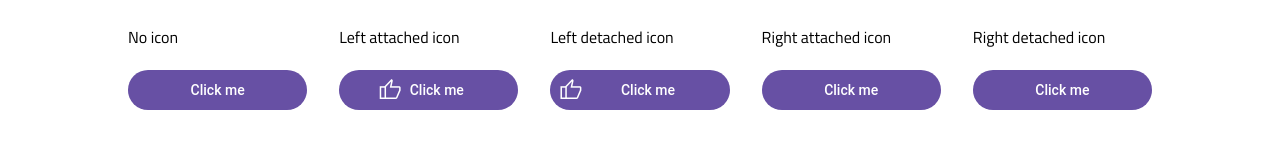
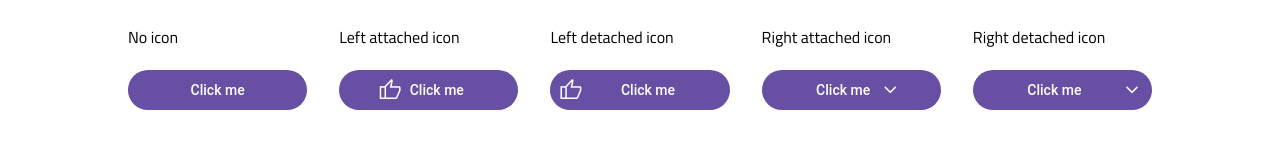
Before and after one commit to rodrigojcmello/kiskadee, a React (Vite) app in the folder packages/react/: page / in a window 1280 px wide. Shown: the part 161-321 px from the top of the page. Built offline with nearby package versions, Linux system fonts and the light colour scheme.

Commit message:
feat: add iconRight to new style Class

```diff
--- a/packages/react/src/components/Button/Button.tsx
+++ b/packages/react/src/components/Button/Button.tsx
@@ -110,7 +110,7 @@ export const Button: FC<ButtonProps> = ({
         <div
           className={[
             'button__icon-left',
-            button.iconLeft.base,
+            button.icon.base,
             button.iconLeft.color,
             button.iconLeft.size,
             button.iconLeft.padding,
@@ -137,6 +137,22 @@ export const Button: FC<ButtonProps> = ({
       >
         {text}
       </span>
+      {iconRight && (
+        <div
+          className={[
+            'button__icon-right',
+            button.icon.base,
+            button.iconRight.color,
+            button.iconRight.size,
+            button.iconRight.padding,
+            button.common.transition,
+          ]
+            .join(' ')
+            .trim()}
+        >
+          {iconRight}
+        </div>
+      )}
     </button>
   );
 };
--- a/packages/react/src/components/Button/elements/01_container.ts
+++ b/packages/react/src/components/Button/elements/01_container.ts
@@ -137,8 +137,7 @@ export class ButtonStyle {
       padding: 0,
       cursor: 'pointer',
       fontSize: '16px',
-      transitionProperty:
-        'box-shadow, border-color, background, padding, min-width, border-radius',
+      transitionProperty: 'box-shadow, border-color, background, padding, min-width, border-radius',
       display: 'flex',
       alignItems: 'center',
       justifyContent: 'center',
@@ -155,6 +154,31 @@ export class ButtonStyle {
     delete containerStyle.borderWidth;
     delete containerStyle.borderStyle;
 
+    const containerHover = this.getStateStyle<ButtonElementContainer>('container', 'hover');
+    const textHover = this.getStateStyle<ButtonElementText>('text', 'hover');
+    const leftIconHover = this.getStateStyle<ButtonElementIcon>(this.getIcon('left'), 'hover');
+    const rightIconHover = this.getStateStyle<ButtonElementIcon>(this.getIcon('right'), 'hover');
+
+    const containerPressed = this.getStateStyle<ButtonElementContainer>('container', 'pressed');
+    const textPressed = this.getStateStyle<ButtonElementText>('text', 'pressed');
+    const leftIconPressed = this.getStateStyle<ButtonElementIcon>(this.getIcon('left'), 'pressed');
+    const rightIconPressed = this.getStateStyle<ButtonElementIcon>(this.getIcon('right'), 'pressed');
+
+    const containerFocus = this.getStateStyle<ButtonElementContainer>('container', 'focus');
+    const textFocus = this.getStateStyle<ButtonElementText>('text', 'focus');
+    const leftIconFocus = this.getStateStyle<ButtonElementIcon>(this.getIcon('left'), 'focus');
+    const rightIconFocus = this.getStateStyle<ButtonElementIcon>(this.getIcon('right'), 'focus');
+
+    const containerVisited = this.getStateStyle<ButtonElementContainer>('container', 'visited');
+    const textVisited = this.getStateStyle<ButtonElementText>('text', 'visited');
+    const leftIconVisited = this.getStateStyle<ButtonElementIcon>(this.getIcon('left'), 'visited');
+    const rightIconVisited = this.getStateStyle<ButtonElementIcon>(this.getIcon('right'), 'visited');
+
+    const containerDisabled = this.getStateStyle<ButtonElementContainer>('container', 'disabled');
+    const textDisabled = this.getStateStyle<ButtonElementText>('text', 'disabled');
+    const leftIconDisabled = this.getStateStyle<ButtonElementIcon>(this.getIcon('left'), 'disabled');
+    const rightIconDisabled = this.getStateStyle<ButtonElementIcon>(this.getIcon('right'), 'disabled');
+
     return css({
       /**
        * Only the box-shadow remains, but creating a new class just to control the interaction state and another one
@@ -164,56 +188,81 @@ export class ButtonStyle {
 
       // HOVER
       '&:hover, &.--hover': {
-        ...this.getStateStyle('container', 'hover'),
+        ...containerHover,
         '& .button__text': {
-          ...this.getStateStyle('text', 'hover'),
+          ...textHover,
         },
-        '& .button__icon': {
-          ...this.getStateStyle(this.getIconLeft, 'hover'),
+        '& .button__icon-left': {
+          color: textHover?.color,
+          ...leftIconHover,
+        },
+        '& .button__icon-right': {
+          color: textHover?.color,
+          ...rightIconHover,
         },
       },
 
       // PRESSED
       '&:active, &.--pressed': {
-        ...this.getStateStyle('container', 'pressed'),
+        ...containerPressed,
         '& .button__text': {
-          ...this.getStateStyle('text', 'pressed'),
+          ...textPressed,
         },
-        '& .button__icon': {
-          ...this.getStateStyle(this.getIconLeft, 'pressed'),
+        '& .button__icon-left': {
+          color: textPressed?.color,
+          ...leftIconPressed,
+        },
+        '& .button__icon-right': {
+          color: textPressed?.color,
+          ...rightIconPressed,
         },
       },
 
       // FOCUS
       '&:focus-visible, &.--focus': {
-        ...this.getStateStyle('container', 'focus'),
+        ...containerFocus,
         '& .button__text': {
-          ...this.getStateStyle('text', 'focus'),
+          ...textFocus,
         },
-        '& .button__icon': {
-          ...this.getStateStyle(this.getIconLeft, 'focus'),
+        '& .button__icon-left': {
+          color: textFocus?.color,
+          ...leftIconFocus,
+        },
+        '& .button__icon-right': {
+          color: textFocus?.color,
+          ...rightIconFocus,
         },
       },
 
       // VISITED
       '&:visited, &.--visited': {
-        ...this.getStateStyle('container', 'visited'),
+        ...containerVisited,
         '& .button__text': {
-          ...this.getStateStyle('text', 'visited'),
+          ...textVisited,
         },
-        '& .button__icon': {
-          ...this.getStateStyle(this.getIconLeft, 'visited'),
+        '& .button__icon-left': {
+          color: textVisited?.color,
+          ...leftIconVisited,
+        },
+        '& .button__icon-right': {
+          color: textVisited?.color,
+          ...rightIconVisited,
         },
       },
 
       // DISABLED
       '&:disabled, &--disabled': {
-        ...this.getStateStyle('container', 'disabled'),
+        ...containerDisabled,
         '& .button__text': {
-          ...this.getStateStyle('text', 'disabled'),
+          ...textDisabled,
         },
-        '& .button__icon': {
-          ...this.getStateStyle(this.getIconLeft, 'disabled'),
+        '& .button__icon-left': {
+          color: textDisabled?.color,
+          ...leftIconDisabled,
+        },
+        '& .button__icon-right': {
+          color: textDisabled?.color,
+          ...rightIconDisabled,
         },
       },
     })();
@@ -256,10 +305,7 @@ export class ButtonStyle {
 
   private textWidth() {
     return css({
-      width:
-        this._iconType === 'detached' || !(this._iconLeft || this._iconRight)
-          ? '100%'
-          : 'auto',
+      width: this._iconType === 'detached' || !(this._iconLeft || this._iconRight) ? '100%' : 'auto',
     })();
   }
 
@@ -278,54 +324,68 @@ export class ButtonStyle {
       paddingTop: textStyle?.paddingTop,
       paddingBottom: textStyle?.paddingBottom,
       paddingLeft: this._iconLeft ? 0 : textStyle?.paddingLeft,
-      paddingRight: textStyle?.paddingRight,
+      paddingRight: this._iconRight ? 0 : textStyle?.paddingRight,
     })();
   }
 
   //----------------------------------------------------------------------------
-  // Icon Left Element
+  // Icon Element
   //----------------------------------------------------------------------------
+
+  // eslint-disable-next-line class-methods-use-this
+  get icon() {
+    return {
+      base: ButtonStyle.iconBase(),
+    };
+  }
 
   get iconLeft() {
     return {
-      base: ButtonStyle.iconLeftBase(),
-      color: this.iconLeftColor(),
-      size: this.iconLeftSize(),
-      padding: this.iconLeftPadding(),
+      color: this.iconColor('left'),
+      size: this.iconSize('left'),
+      padding: this.iconPadding('left'),
     };
   }
 
-  private static iconLeftBase() {
+  get iconRight() {
+    return {
+      color: this.iconColor('right'),
+      size: this.iconSize('right'),
+      padding: this.iconPadding('right'),
+    };
+  }
+
+  private static iconBase() {
     return css({
       display: 'flex',
       transitionProperty: 'color, font-size',
     })();
   }
 
-  private iconLeftColor() {
-    const iconLeftStyle = this.getStyle<ButtonElementIcon>(this.getIconLeft);
+  private iconColor(position: 'left' | 'right') {
+    const iconStyle = this.getStyle<ButtonElementIcon>(this.getIcon(position));
     const textStyle = this.getStyle<ButtonElementText>('text');
 
     return css({
-      color: textStyle?.color || iconLeftStyle?.color,
+      color: textStyle?.color || iconStyle?.color,
 
       '& > *': {
         fontSize: 'inherit',
-        fill: iconLeftStyle?.color || undefined,
+        fill: iconStyle?.color || undefined,
       },
     })();
   }
 
-  private iconLeftSize() {
-    const iconLeftStyle = this.getStyle<ButtonElementIcon>(this.getIconLeft);
+  private iconSize(position: 'left' | 'right') {
+    const iconLeftStyle = this.getStyle<ButtonElementIcon>(this.getIcon(position));
 
     return css({
       fontSize: iconLeftStyle?.fontSize,
     })();
   }
 
-  private iconLeftPadding() {
-    const iconLeftStyle = this.getStyle<ButtonElementIcon>(this.getIconLeft);
+  private iconPadding(position: 'left' | 'right') {
+    const iconLeftStyle = this.getStyle<ButtonElementIcon>(this.getIcon(position));
 
     return css({
       paddingTop: iconLeftStyle?.paddingTop,
@@ -339,10 +399,10 @@ export class ButtonStyle {
   // Helper
   //----------------------------------------------------------------------------
 
-  private get getIconLeft() {
-    return this._iconType === 'attached'
-      ? 'leftIconAttached'
-      : 'leftIconDetached';
+  private getIcon(
+    position: 'left' | 'right'
+  ): 'leftIconAttached' | 'rightIconAttached' | 'leftIconDetached' | 'rightIconDetached' {
+    return this._iconType === 'attached' ? `${position}IconAttached` : `${position}IconDetached`;
   }
 
   private getTransition() {
@@ -352,29 +412,21 @@ export class ButtonStyle {
     })();
   }
 
-  private getStateStyle(element: keyof ButtonSchema, state: InteractionState) {
+  private getStateStyle<T>(element: keyof ButtonSchema, state: InteractionState): T | Record<string, never> {
     return {
       ...this._theme?.[element]?.base?.[state]?.[this._size],
-      ...this._theme?.[element]?.type?.[this._typeStyle]?.variant?.[
-        this._variant
-      ]?.[state]?.[this._size],
-    };
+      ...this._theme?.[element]?.type?.[this._typeStyle]?.variant?.[this._variant]?.[state]?.[this._size],
+    } as T;
   }
 
-  private getStyle<T extends CSSProperties>(
-    element: keyof ButtonSchema
-  ): T | Record<string, never> {
+  private getStyle<T extends CSSProperties>(element: keyof ButtonSchema): T | Record<string, never> {
     return {
       ...this._theme?.[element]?.base?.rest?.md,
       ...this._theme?.[element]?.base?.rest?.[this._size],
       ...this._theme?.[element]?.type?.[this._typeStyle]?.base?.md,
       ...this._theme?.[element]?.type?.[this._typeStyle]?.base?.[this._size],
-      ...this._theme?.[element]?.type?.[this._typeStyle]?.variant?.[
-        this._variant
-      ]?.rest?.md,
-      ...this._theme?.[element]?.type?.[this._typeStyle]?.variant?.[
-        this._variant
-      ]?.rest?.[this._size],
+      ...this._theme?.[element]?.type?.[this._typeStyle]?.variant?.[this._variant]?.rest?.md,
+      ...this._theme?.[element]?.type?.[this._typeStyle]?.variant?.[this._variant]?.rest?.[this._size],
     } as T;
   }
 }
--- a/packages/react/src/themes/material/theme.ts
+++ b/packages/react/src/themes/material/theme.ts
@@ -56,8 +56,7 @@ export const materialTheme: KiskadeeSchema = {
                 hover: {
                   md: {
                     backgroundColor: '#735EAB',
-                    boxShadow:
-                      '0px 1px 2px rgba(0, 0, 0, 0.3), 0px 1px 3px 1px rgba(0, 0, 0, 0.15)',
+                    boxShadow: '0px 1px 2px rgba(0, 0, 0, 0.3), 0px 1px 3px 1px rgba(0, 0, 0, 0.15)',
                   },
                 },
                 focus: {
@@ -86,8 +85,7 @@ export const materialTheme: KiskadeeSchema = {
                 hover: {
                   md: {
                     backgroundColor: '#D8CEE8',
-                    boxShadow:
-                      '0px 1px 2px rgba(0, 0, 0, 0.3), 0px 1px 3px 1px rgba(0, 0, 0, 0.15)',
+                    boxShadow: '0px 1px 2px rgba(0, 0, 0, 0.3), 0px 1px 3px 1px rgba(0, 0, 0, 0.15)',
                   },
                 },
                 focus: {
@@ -111,29 +109,25 @@ export const materialTheme: KiskadeeSchema = {
                 rest: {
                   md: {
                     backgroundColor: '#F7F2FA',
-                    boxShadow:
-                      '0px 1px 2px rgba(0, 0, 0, 0.3), 0px 1px 3px 1px rgba(0, 0, 0, 0.15)',
+                    boxShadow: '0px 1px 2px rgba(0, 0, 0, 0.3), 0px 1px 3px 1px rgba(0, 0, 0, 0.15)',
                   },
                 },
                 hover: {
                   md: {
                     backgroundColor: '#E8E0F0',
-                    boxShadow:
-                      '0px 1px 2px rgba(0, 0, 0, 0.3), 0px 2px 6px 2px rgba(0, 0, 0, 0.15)',
+                    boxShadow: '0px 1px 2px rgba(0, 0, 0, 0.3), 0px 2px 6px 2px rgba(0, 0, 0, 0.15)',
                   },
                 },
                 focus: {
                   md: {
                     backgroundColor: '#E6DFF0',
-                    boxShadow:
-                      '0px 1px 2px rgba(0, 0, 0, 0.3), 0px 1px 3px 1px rgba(0, 0, 0, 0.15)',
+                    boxShadow: '0px 1px 2px rgba(0, 0, 0, 0.3), 0px 1px 3px 1px rgba(0, 0, 0, 0.15)',
                   },
                 },
                 pressed: {
                   md: {
                     backgroundColor: '#E6DFF0',
-                    boxShadow:
-                      '0px 1px 2px rgba(0, 0, 0, 0.3), 0px 1px 3px 1px rgba(0, 0, 0, 0.15)',
+                    boxShadow: '0px 1px 2px rgba(0, 0, 0, 0.3), 0px 1px 3px 1px rgba(0, 0, 0, 0.15)',
                   },
                 },
                 disabled: {
@@ -243,6 +237,57 @@ export const materialTheme: KiskadeeSchema = {
         },
       },
       leftIconDetached: {
+        base: {
+          rest: {
+            md: {
+              fontSize: 24,
+              paddingTop: 8,
+              paddingBottom: 8,
+              paddingLeft: 8,
+              paddingRight: 8,
+            },
+            sm: {
+              fontSize: 16,
+            },
+          },
+        },
+        type: {
+          outline: {
+            base: {
+              md: {
+                paddingTop: 7,
+                paddingBottom: 7,
+                paddingLeft: 7,
+              },
+            },
+          },
+        },
+      },
+      rightIconAttached: {
+        base: {
+          rest: {
+            md: {
+              fontSize: 24,
+              paddingTop: 8,
+              paddingBottom: 8,
+              paddingLeft: 8,
+              paddingRight: 8,
+            },
+          },
+        },
+        type: {
+          outline: {
+            base: {
+              md: {
+                paddingTop: 7,
+                paddingBottom: 7,
+                paddingLeft: 7,
+              },
+            },
+          },
+        },
+      },
+      rightIconDetached: {
         base: {
           rest: {
             md: {
@@ -367,30 +412,6 @@ export const materialTheme: KiskadeeSchema = {
           },
         },
       },
-      // rightIcon: {
-      //   base: {
-      //     rest: {
-      //       md: {
-      //         fontSize: 24,
-      //         paddingTop: 8,
-      //         paddingBottom: 8,
-      //         paddingLeft: 8,
-      //         paddingRight: 8,
-      //       },
-      //     },
-      //   },
-      //   type: {
-      //     outline: {
-      //       base: {
-      //         md: {
-      //           paddingTop: 7,
-      //           paddingBottom: 7,
-      //           paddingRight: 7,
-      //         },
-      //       },
-      //     },
-      //   },
-      // },
     },
   },
 };
```
Also changed, not shown: packages/react/src/components/Button/Button.types.ts (+18 -74 lines), 1 other file (tests, documents, lock files or other folders).
